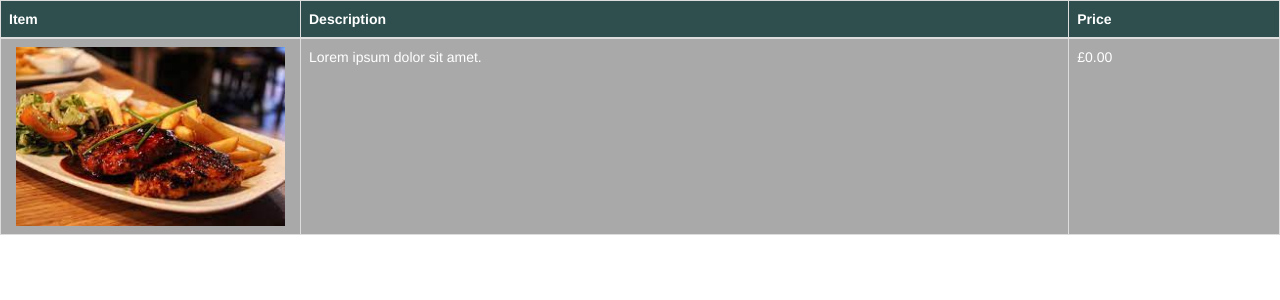
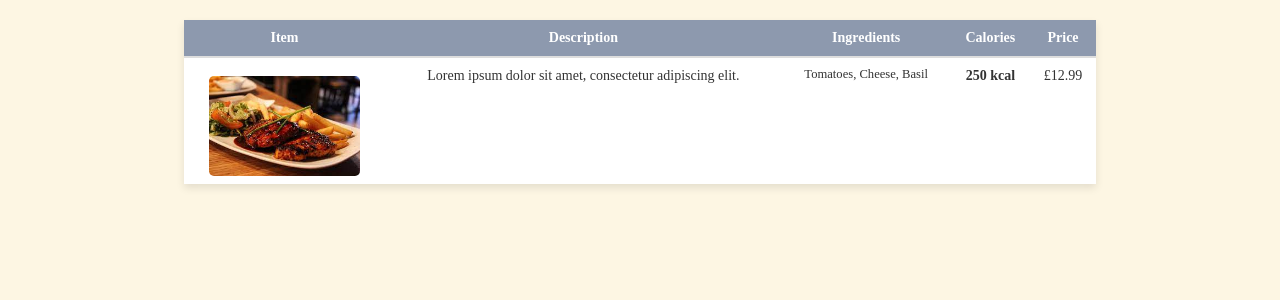
Before and after one commit to MartinOsmani/Restaurant-Management-System-Year-2-Team-Project, a Flask app: page /menu in a window 1280 px wide. Shown: the top 300 px of the page. Run offline with Flask 3, Linux system fonts and the light colour scheme; some libraries are stand-ins or nearby versions.

Commit message:
Add calorie and ingredients to menu. Improved menu ui to show calorie and ingredients.

```diff
--- a/flaskr/Menu Items.sql
+++ b/flaskr/Menu Items.sql
@@ -4,5 +4,7 @@ CREATE TABLE menu_items (
   menu_item_id SERIAL PRIMARY KEY,
   menu_item_name VARCHAR(255) NOT NULL,
   menu_item_description TEXT NOT NULL,
-  menu_item_price NUMERIC(8,2) NOT NULL
+  menu_item_price NUMERIC(8,2) NOT NULL,
+  menu_item_ingredients TEXT NOT NULL,
+  menu_item_calorie INT
 );
--- a/flaskr/templates/menu.html
+++ b/flaskr/templates/menu.html
@@ -1,47 +1,78 @@
 <!DOCTYPE html>
 <html lang="en">
 <head>
-  <title>Menu</title>
+  <title>Restaurant Menu</title>
   <meta charset="utf-8">
   <meta name="viewport" content="width=device-width, initial-scale=1">
   <link rel="stylesheet" href="https://maxcdn.bootstrapcdn.com/bootstrap/3.4.1/css/bootstrap.min.css">
-  <link rel="stylesheet" href="../static/css/menu.css">
   <script src="https://ajax.googleapis.com/ajax/libs/jquery/3.7.1/jquery.min.js"></script>
   <script src="https://maxcdn.bootstrapcdn.com/bootstrap/3.4.1/js/bootstrap.min.js"></script>
+  <style>
+    body {
+      background: #fdf6e3;
+      font-family: 'Times New Roman', serif;
+      margin-top: 20px;
+    }
+    .menu-table {
+      margin: auto;
+      width: 80%;
+    }
+    .menu-table .table {
+      background-color: #fff;
+      box-shadow: 0 4px 8px rgba(0,0,0,0.1);
+    }
+    .menu-table th, .menu-table td {
+      text-align: center;
+      vertical-align: middle;
+    }
+    .menu-table th {
+      background-color: #8d99ae;
+      color: #fff;
+    }
+    .menu-table .item-image img {
+      height: 100px; /* Adjust based on your needs */
+      width: auto;
+      border-radius: 5px;
+      margin-top: 10px;
+    }
+    .menu-table .ingredients {
+      font-size: 0.9em;
+      color: #333;
+    }
+    .menu-table .calories {
+      font-weight: bold;
+      color: #333;
+    }
+  </style>
 </head>
 <body>
 
-    <div class="menuTable">
-    <table class="table table-bordered">
+<div class="container">
+  <div class="menu-table">
+    <table class="table">
       <thead>
         <tr>
-                <th style="width:300px">
-                    <!-- As detailed in class "center", images in this column are 95s% width of the column -->
-                    Item
-                </th>
-                <th>
-                    Description
-                </th>
-                <th>
-                    Price
-                </th>
+          <th>Item</th>
+          <th>Description</th>
+          <th>Ingredients</th>
+          <th>Calories</th>
+          <th>Price</th>
         </tr>
       </thead>
       <tbody>
         <tr>
-                <td>
-                    <img src="../static/images/testFood.jpg" alt="Lorem ipsum dolor sit amet." class="center">
+          <td class="item-image">
+            <img src="static/images/testFood.jpg" alt="Delicious Food Item">
           </td>
-                <td>
-                    Lorem ipsum dolor sit amet.
-                </td>
-                <td>
-                    £0.00
-                </td>
+          <td>Lorem ipsum dolor sit amet, consectetur adipiscing elit.</td>
+          <td class="ingredients">Tomatoes, Cheese, Basil</td>
+          <td class="calories">250 kcal</td>
+          <td>£12.99</td>
         </tr>
       </tbody>
     </table>
   </div>
+</div>
 
 </body>
 </html>
```
Lines whose indentation alone changed are shown as unchanged.
